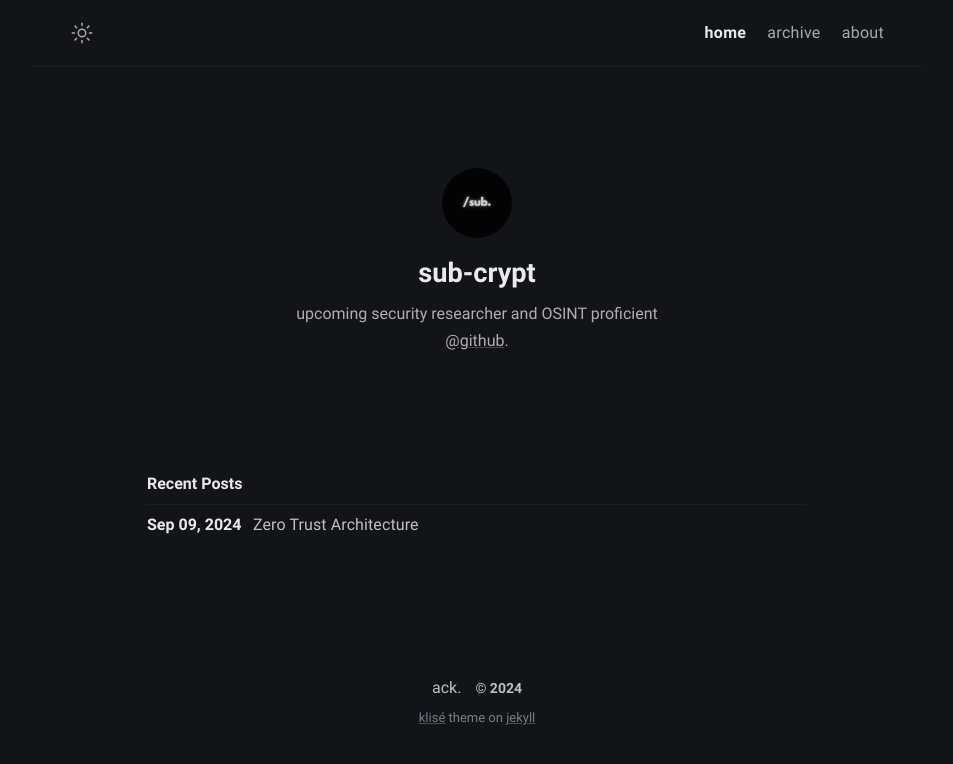
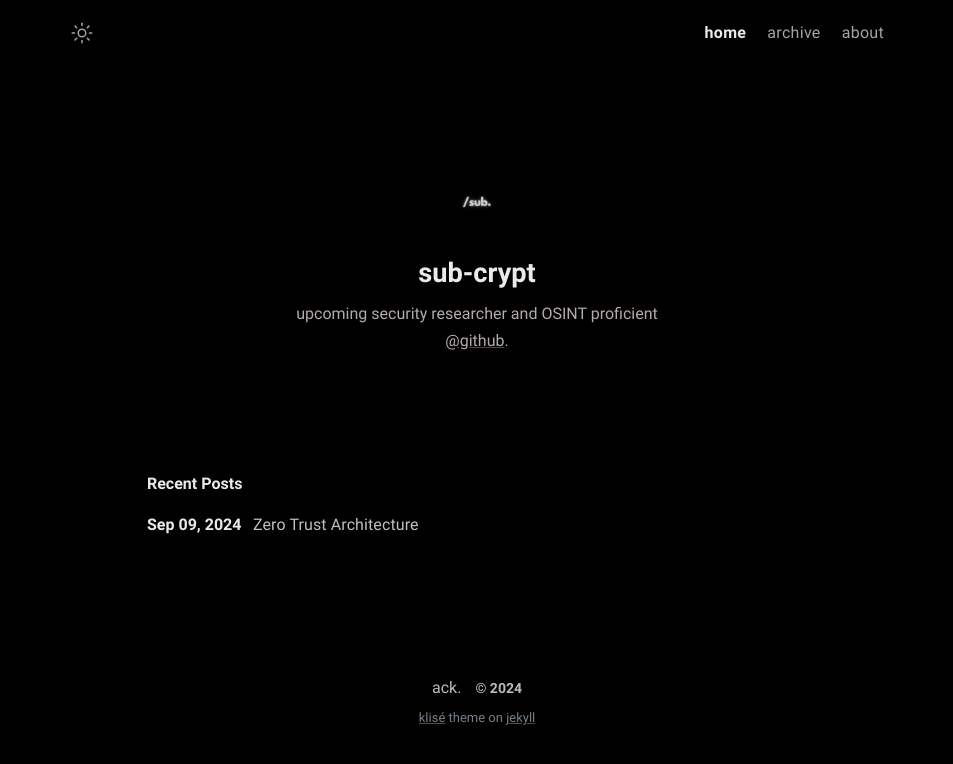
Before and after one commit to sub-crypt/sub-crypt.github.io, a Jekyll site: the page built from index.md, in a window 1280 px wide. Shown: the top 764 px of the page, without its empty margins (163-1116 px from the left). Built offline with Jekyll 4.4.1, drawn with Linux system fonts in a browser that asks for light colours.

Commit message:
color change

```diff
--- a/_sass/klise/_syntax.scss
+++ b/_sass/klise/_syntax.scss
@@ -28,7 +28,7 @@ pre.highlight, pre {
     padding-left: 20px;
   }
   border: 1px solid rgba(128,128,128,0.1);
-  background-color: #1a1b21;
+  background-color: #17181c;
   border-radius: 2px;
   padding: 10px;
   display: block;
--- a/_sass/main.scss
+++ b/_sass/main.scss
@@ -17,7 +17,7 @@ $text-base-color: #434648;
 $text-link-blue: #003fff;
 $text-link-blue-active: #0036c7;
 
-$black: #0d122b;
+$black: #000000;
 $light: #ececec;
 $smoke: #d2c7c7;
 $gray: #6b7886;
@@ -28,9 +28,9 @@ $dark-text-base-color: #c7bebe;
 $dark-text-link-blue: #ff5277;
 $dark-text-link-blue-active: #ff2957;
 
-$dark-black: #131418;
+$dark-black: #000000;
 $dark-white: #eaeaea;
-$dark-light: #1b1d25;
+$dark-light: #000000;
 $dark-smoke: #4a4d56;
 $dark-gray: #767f87;
 
```
